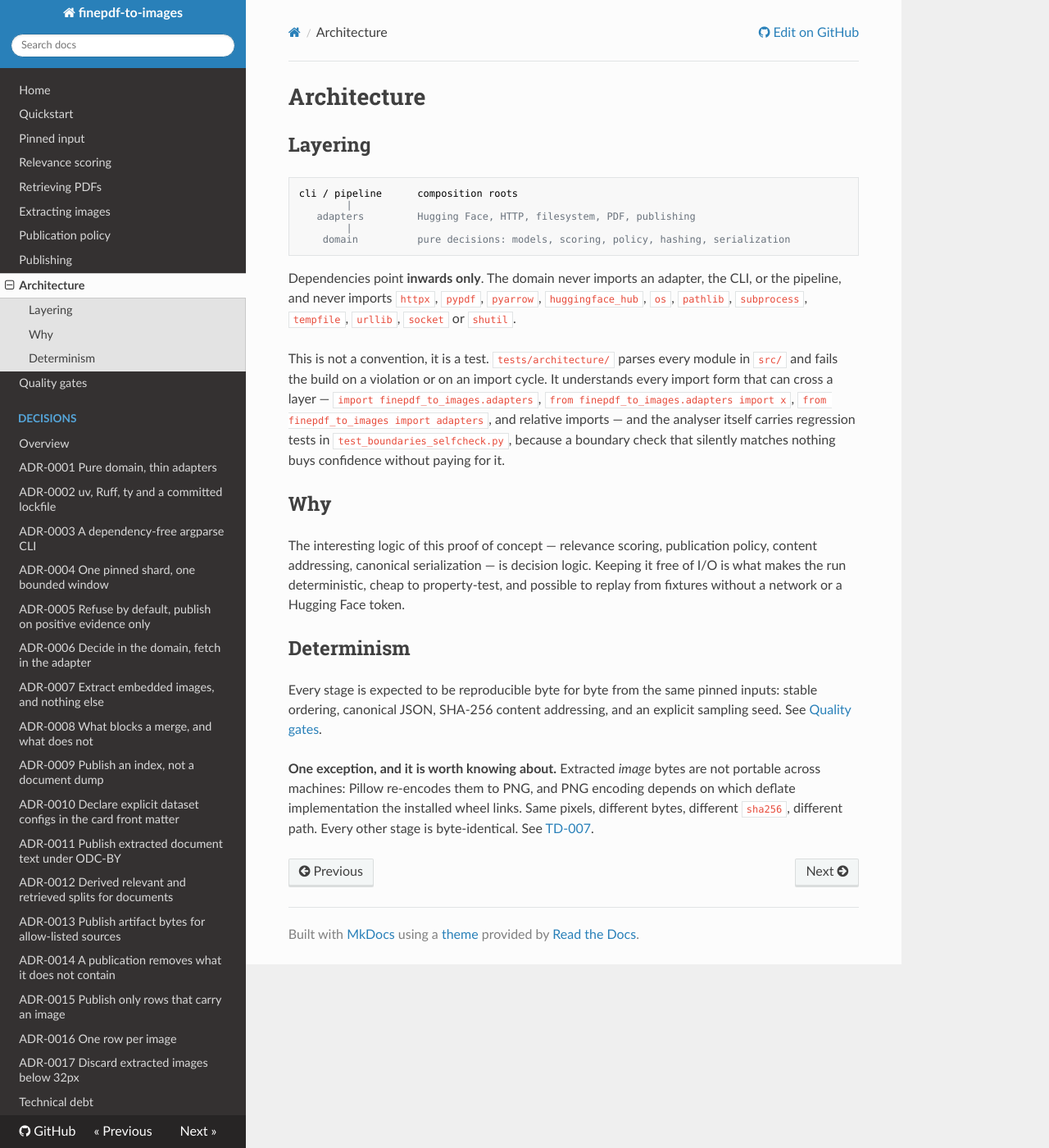
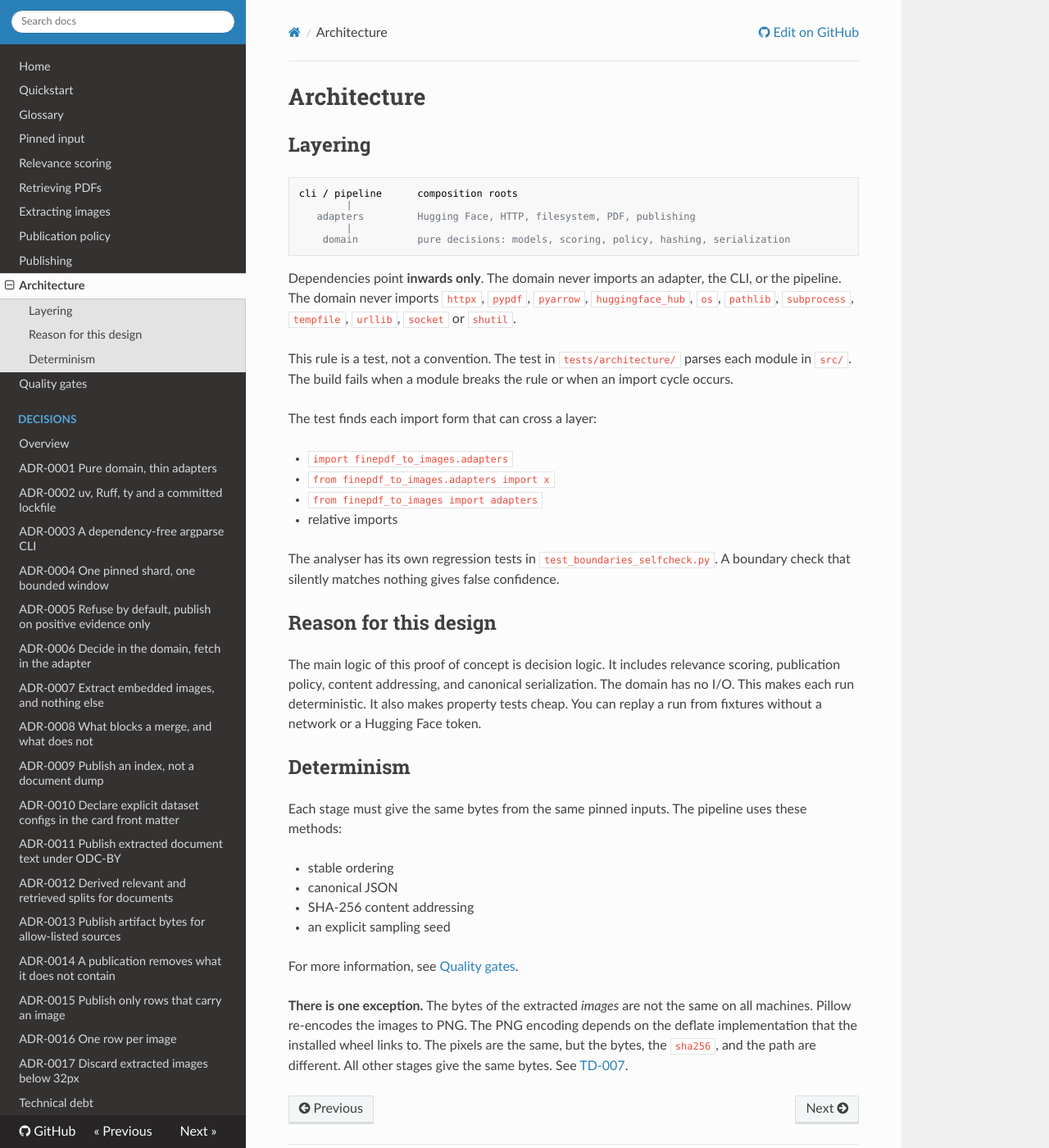
Before and after one commit to NoeFlandre/finepdf-to-images, an MkDocs documentation site: the page built from docs/architecture.md, in a window 1280 px wide and 1400 px high. Shown: the whole window at 82% size. Built offline with MkDocs 1.6.1, drawn with Linux system fonts in a browser that asks for light colours; nearby versions of some CDN libraries.

Commit message:
docs: rewrite README, index, architecture, quickstart in ASD-STE100 and add glossary
Co-Authored-By: Claude Sonnet 5.5 <noreply@anthropic.com>
Claude-Session: https://claude.ai/code/session_012hTfGDKATWSHAuPsTwiCKA

````diff
--- a/docs/architecture.md
+++ b/docs/architecture.md
@@ -10,31 +10,32 @@ cli / pipeline      composition roots
     domain          pure decisions: models, scoring, policy, hashing, serialization
 ```
 
-Dependencies point **inwards only**. The domain never imports an adapter, the CLI, or the pipeline,
-and never imports `httpx`, `pypdf`, `pyarrow`, `huggingface_hub`, `os`, `pathlib`, `subprocess`,
-`tempfile`, `urllib`, `socket` or `shutil`.
+Dependencies point **inwards only**. The domain never imports an adapter, the CLI, or the pipeline. The domain never imports `httpx`, `pypdf`, `pyarrow`, `huggingface_hub`, `os`, `pathlib`, `subprocess`, `tempfile`, `urllib`, `socket` or `shutil`.
 
-This is not a convention, it is a test. `tests/architecture/` parses every module in `src/` and
-fails the build on a violation or on an import cycle. It understands every import form that can
-cross a layer — `import finepdf_to_images.adapters`, `from finepdf_to_images.adapters import x`,
-`from finepdf_to_images import adapters`, and relative imports — and the analyser itself carries
-regression tests in `test_boundaries_selfcheck.py`, because a boundary check that silently matches
-nothing buys confidence without paying for it.
+This rule is a test, not a convention. The test in `tests/architecture/` parses each module in `src/`. The build fails when a module breaks the rule or when an import cycle occurs.
 
-## Why
+The test finds each import form that can cross a layer:
 
-The interesting logic of this proof of concept — relevance scoring, publication policy, content
-addressing, canonical serialization — is decision logic. Keeping it free of I/O is what makes the
-run deterministic, cheap to property-test, and possible to replay from fixtures without a network
-or a Hugging Face token.
+- `import finepdf_to_images.adapters`
+- `from finepdf_to_images.adapters import x`
+- `from finepdf_to_images import adapters`
+- relative imports
+
+The analyser has its own regression tests in `test_boundaries_selfcheck.py`. A boundary check that silently matches nothing gives false confidence.
+
+## Reason for this design
+
+The main logic of this proof of concept is decision logic. It includes relevance scoring, publication policy, content addressing, and canonical serialization. The domain has no I/O. This makes each run deterministic. It also makes property tests cheap. You can replay a run from fixtures without a network or a Hugging Face token.
 
 ## Determinism
 
-Every stage is expected to be reproducible byte for byte from the same pinned inputs: stable
-ordering, canonical JSON, SHA-256 content addressing, and an explicit sampling seed. See
-[Quality gates](quality.md).
+Each stage must give the same bytes from the same pinned inputs. The pipeline uses these methods:
 
-**One exception, and it is worth knowing about.** Extracted *image* bytes are not portable across
-machines: Pillow re-encodes them to PNG, and PNG encoding depends on which deflate implementation
-the installed wheel links. Same pixels, different bytes, different `sha256`, different path. Every
-other stage is byte-identical. See [TD-007](technical-debt.md).
+- stable ordering
+- canonical JSON
+- SHA-256 content addressing
+- an explicit sampling seed
+
+For more information, see [Quality gates](quality.md).
+
+**There is one exception.** The bytes of the extracted *images* are not the same on all machines. Pillow re-encodes the images to PNG. The PNG encoding depends on the deflate implementation that the installed wheel links to. The pixels are the same, but the bytes, the `sha256`, and the path are different. All other stages give the same bytes. See [TD-007](technical-debt.md).
--- a/mkdocs.yml
+++ b/mkdocs.yml
@@ -6,6 +6,7 @@ theme:
 nav:
   - Home: index.md
   - Quickstart: quickstart.md
+  - Glossary: glossary.md
   - Pinned input: source.md
   - Relevance scoring: scoring.md
   - Retrieving PDFs: retrieval.md
````
Also changed, not shown: README.md (+28 -29 lines), docs/glossary.md (added, +31 -0 lines), docs/index.md (+19 -14 lines), docs/quickstart.md (+13 -13 lines).
